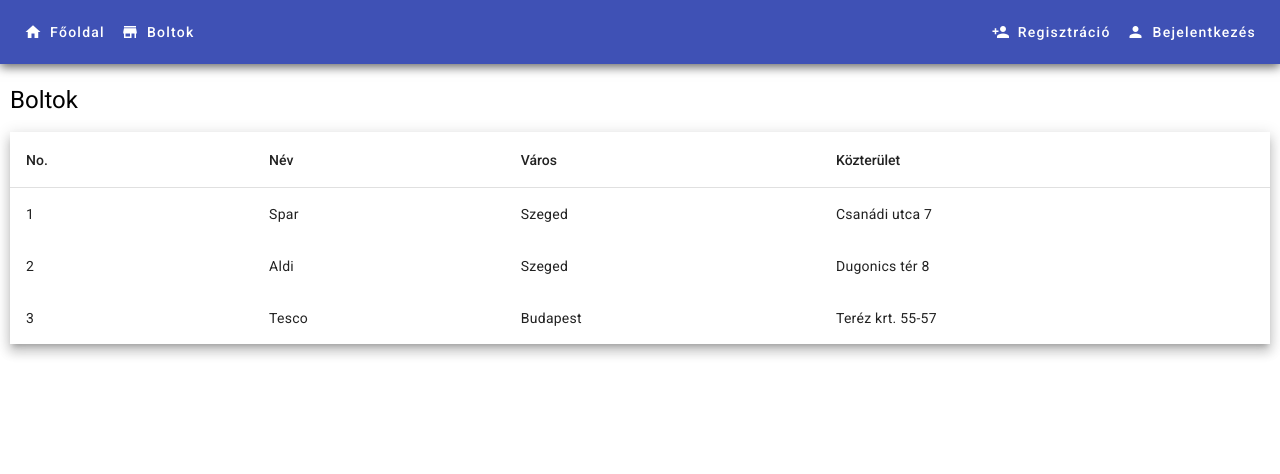
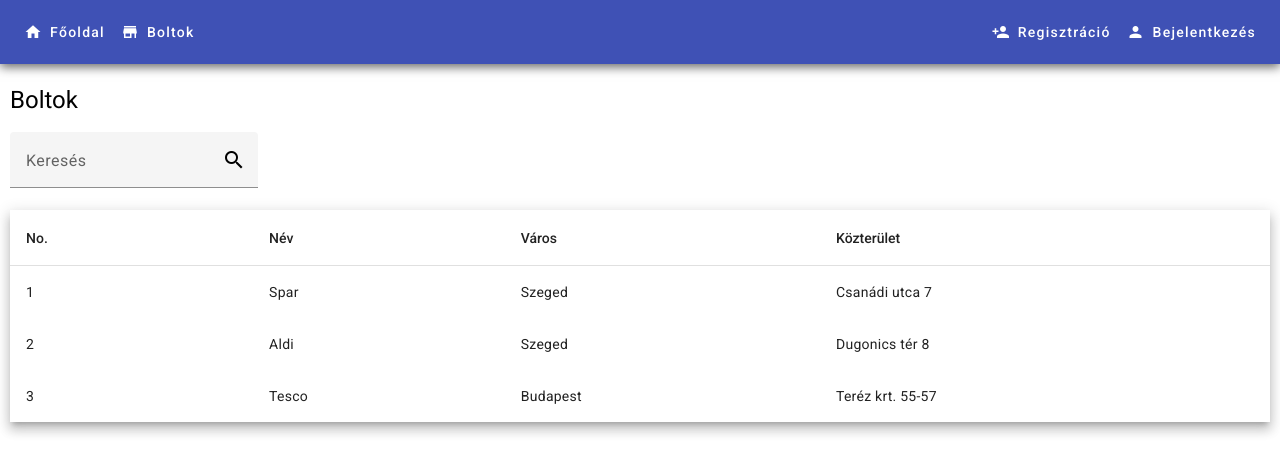
Before and after one commit to defalt926/goods-searcher, an Angular app: page /shops in a window 1280 px wide. Shown: the top 474 px of the page. Built offline with nearby package versions, Linux system fonts and the light colour scheme.

Commit message:
add city and shop name search input on shops page

```diff
--- a/src/app/pages/shops/shops.component.html
+++ b/src/app/pages/shops/shops.component.html
@@ -1,5 +1,14 @@
 <div class="container">
   <h1>Boltok</h1>
+  <mat-form-field>
+    <mat-label color="blue">Keresés</mat-label>
+    <input type="search" [(ngModel)]="searchInput" matInput placeholder="Termék keresése...">
+    <div id="button-div" matSuffix>
+        <button mat-icon-button (click)="searchShops()">
+            <mat-icon aria-label="Search icon">search</mat-icon>
+        </button>
+    </div>
+  </mat-form-field>
   <table mat-table [dataSource]="dataSource" matSort (matSortChange)="announceSortChange($event)"
       class="mat-elevation-z8">
     <ng-container matColumnDef="id">
--- a/src/app/pages/shops/shops.component.ts
+++ b/src/app/pages/shops/shops.component.ts
@@ -21,6 +21,7 @@
   displayedColumns: string[] = ['id', 'name', 'city', 'street'];
   dataSource = new MatTableDataSource([] as Shop[]);
   @ViewChild(MatSort) sort!: MatSort;
+  searchInput = "";
 
   constructor(
     private route: ActivatedRoute,
@@ -62,4 +63,15 @@
       }
     });
   }
+
+  searchShops() {
+    if (this.searchInput != "") {
+      this.dataSource = new MatTableDataSource(CONST.shops.filter(
+        row => row.city.toLocaleLowerCase().includes(this.searchInput.toLocaleLowerCase())
+          || row.name.toLocaleLowerCase().includes(this.searchInput.toLocaleLowerCase())
+      ))
+    } else {
+      this.dataSource = new MatTableDataSource(CONST.shops);
+    }
+  }
 }
--- a/src/app/pages/shops/shops.module.ts
+++ b/src/app/pages/shops/shops.module.ts
@@ -13,6 +13,7 @@
 import { MatInputModule } from '@angular/material/input';
 import { ReactiveFormsModule } from '@angular/forms';
 import { MatSnackBarModule } from '@angular/material/snack-bar';
+import { FormsModule } from '@angular/forms';
 
 
 
@@ -33,7 +34,8 @@
     MatFormFieldModule,
     MatInputModule,
     ReactiveFormsModule,
-    MatSnackBarModule
+    MatSnackBarModule,
+    FormsModule
   ]
 })
 export class ShopsModule { }
```
